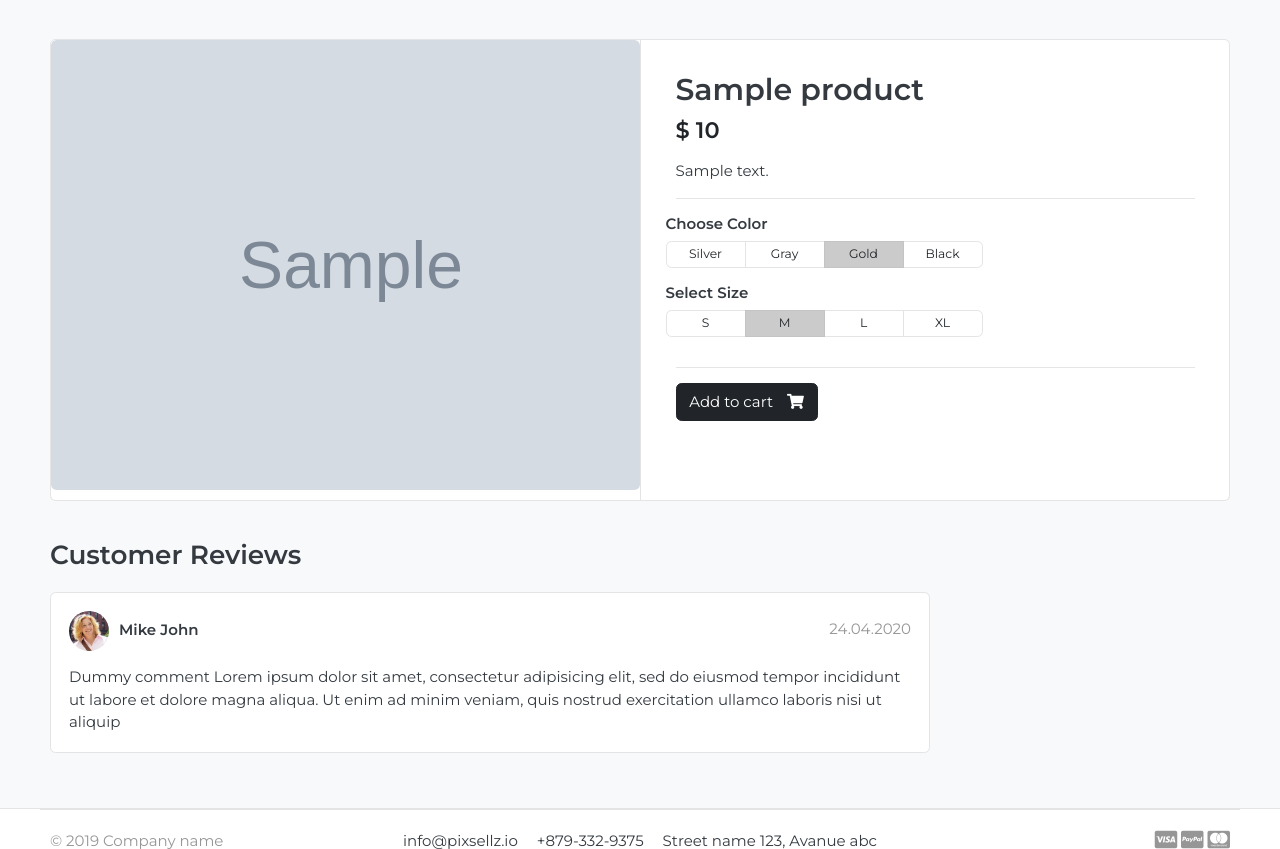
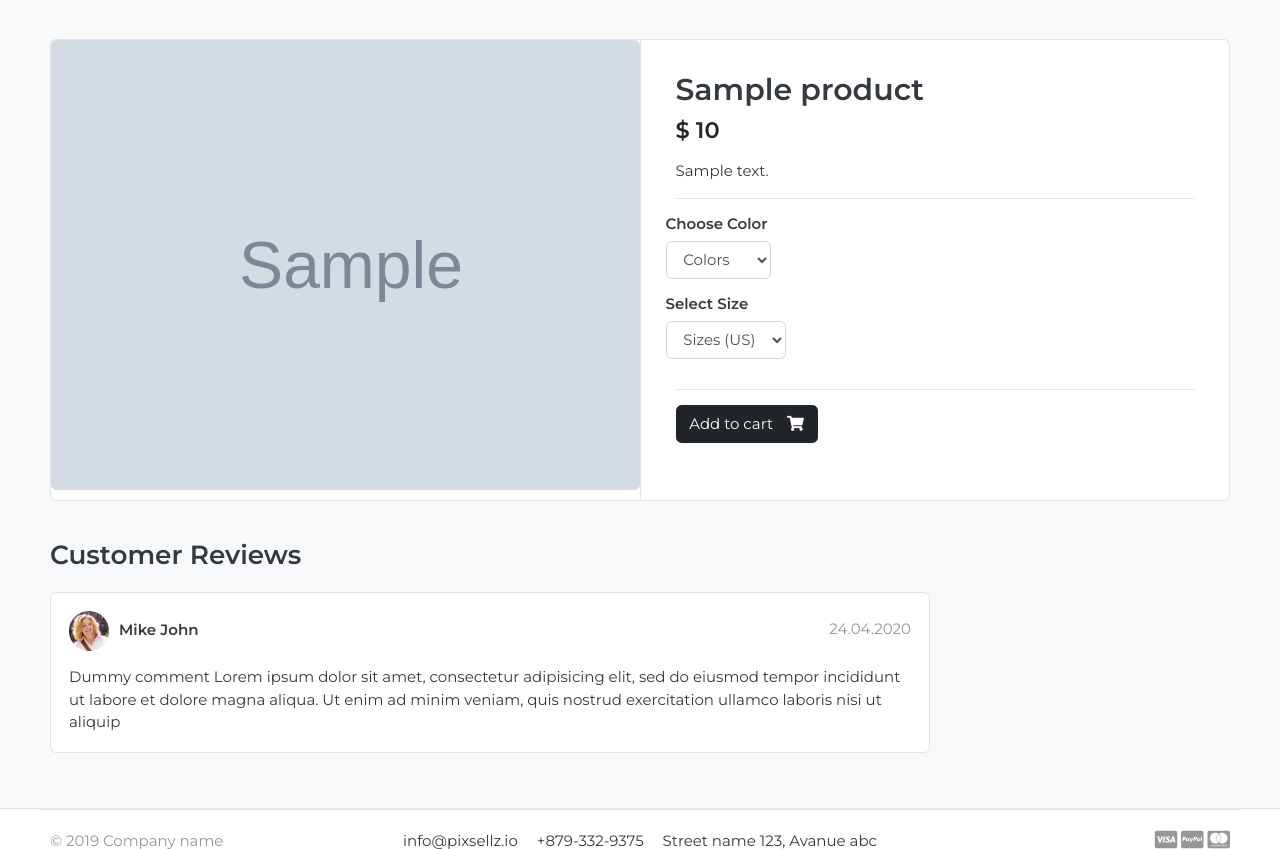
Before and after one commit to kristenjin811/styleX, a Django app: a page that uses templates/store/product_detail.html in a window 1280 px wide. Shown: the part 119-968 px from the top of the page. Run offline with Django 4.2, Linux system fonts and the light colour scheme; tables that the repository leaves empty hold one stand-in row (values such as "Sample post"); grey boxes marked "Sample" are stand-in pictures; some libraries are stand-ins or nearby versions; some web fonts are replaced.

Commit message:
git store and cart functionality

```diff
--- a/carts/models.py
+++ b/carts/models.py
@@ -1,5 +1,5 @@
 from django.db import models
-from store.models import Product
+from store.models import Product, Variation
 
 # Create your models here.
 class Cart(models.Model):
@@ -12,6 +12,7 @@ class Cart(models.Model):
 
 class CartItem(models.Model):
   product = models.ForeignKey(Product, on_delete=models.CASCADE)
+  variations = models.ManyToManyField(Variation, blank=True)
   cart = models.ForeignKey(Cart, on_delete=models.CASCADE)
   quantity = models.IntegerField()
   is_active = models.BooleanField(default=True)
@@ -19,5 +20,5 @@ class CartItem(models.Model):
   def sub_total(self):
     return self.product.price * self.quantity
 
-  def __str__(self):
+  def __unicode__(self):
     return self.product
--- a/carts/urls.py
+++ b/carts/urls.py
@@ -4,6 +4,6 @@ from .views import cart, add_cart, remove_cart, remove_cart_item
 urlpatterns = [
   path('', cart, name='cart'),
   path('add_cart/<int:product_id>/', add_cart, name="add_cart" ),
-  path('remove_cart/<int:product_id>/', remove_cart, name="remove_cart"),
-  path('remove_cart_item/<int:product_id>/', remove_cart_item, name="remove_cart_item"),
+  path('remove_cart/<int:product_id>/<int:cart_item_id>/', remove_cart, name="remove_cart"),
+  path('remove_cart_item/<int:product_id>/<int:cart_item_id>/', remove_cart_item, name="remove_cart_item"),
 ]
--- a/carts/views.py
+++ b/carts/views.py
@@ -1,8 +1,9 @@
 from django.shortcuts import render, redirect, get_object_or_404
 from django.http.response import HttpResponse
-from store.models import Product
+from store.models import Product, Variation
 from .models import Cart, CartItem
 from django.core.exceptions import ObjectDoesNotExist
+
 # Create your views here.
 
 def _cart_id(request):
@@ -14,6 +15,21 @@ def _cart_id(request):
 
 def add_cart(request, product_id):
   product = Product.objects.get(id=product_id) # get the product
+  # get product varations
+  product_variation = []
+  if request.method == 'POST':
+    for item in request.POST:
+      key = item
+      value = request.POST[key]
+
+      try:
+        variation = Variation.objects.get(product=product, variation_category__iexact=key, variation_value__iexact=value)
+        #__iexact means to ignore upper or lower cases in the key
+        product_variation.append(variation)
+      except:
+        pass
+
+  # get cart here
   try: # function start with _ means that these objects are used internally
     cart = Cart.objects.get(cart_id=_cart_id(request)) # get the cart using the cart_id present in the session
   except Cart.DoesNotExist:
@@ -22,36 +38,68 @@ def add_cart(request, product_id):
     )
   cart.save()
 
-  try:
-    cart_item = CartItem.objects.get(product=product, cart=cart)
-    cart_item.quantity += 1
-    cart_item.save()
-  except CartItem.DoesNotExist:
+    # get cart item here
+  is_cart_item_exists = CartItem.objects.filter(product=product, cart=cart).exists()
+  if is_cart_item_exists:
+    cart_item = CartItem.objects.filter(product=product, cart=cart)
+    # existing variations
+    # current variation
+    # item_id -> database
+    ex_var_list = []
+    id = []
+    for item in cart_item:
+      existing_variation = item.variations.all()
+      ex_var_list.append(list(existing_variation)) # convert from queryset to list
+      id.append(item.id)
+
+    print(ex_var_list)
+
+    if product_variation in ex_var_list:
+      # increase cart item quantity
+      index = ex_var_list.index(product_variation)
+      item_id = id[index]
+      item = CartItem.objects.get(product=product, id=item_id)
+      item.quantity += 1
+      item.save()
+    else:
+      # create new cart item
+      item = CartItem.objects.create(product=product, quantity=1, cart=cart)
+      if len(product_variation) > 0:
+        item.variations.clear()
+        item.variations.add(*product_variation)
+      item.save()
+  else:
     cart_item = CartItem.objects.create(
       product = product,
       quantity = 1,
       cart = cart,
     )
+    if len(product_variation) > 0:
+      cart_item.variations.clear()
+      cart_item.variations.add(*product_variation)
     cart_item.save()
   return redirect('cart')
 
 
-def remove_cart(request, product_id):
+def remove_cart(request, product_id, cart_item_id):
   cart = Cart.objects.get(cart_id=_cart_id(request))
   product = get_object_or_404(Product, id=product_id)
-  cart_item = CartItem.objects.get(product=product, cart=cart)
-  if cart_item.quantity > 1:
-    cart_item.quantity -= 1
-    cart_item.save()
-  else:
-    cart_item.delete()
+  try:
+    cart_item = CartItem.objects.get(product=product, cart=cart, id=cart_item_id)
+    if cart_item.quantity > 1:
+      cart_item.quantity -= 1
+      cart_item.save()
+    else:
+      cart_item.delete()
+  except:
+    pass
   return redirect('cart')
 
 
-def remove_cart_item(request, product_id):
+def remove_cart_item(request, product_id, cart_item_id):
   cart = Cart.objects.get(cart_id=_cart_id(request))
   product = get_object_or_404(Product, id=product_id)
-  cart_item = CartItem.objects.get(product=product, cart=cart)
+  cart_item = CartItem.objects.get(product=product, cart=cart, id=cart_item_id)
   cart_item.delete()
   return redirect('cart')
 
--- a/store/models.py
+++ b/store/models.py
@@ -21,3 +21,29 @@ class Product(models.Model):
 
     def __str__(self):
         return self.product_name
+
+
+class VariationManager(models.Manager):
+    def colors(self):
+        return super(VariationManager, self).filter(variation_category='color', is_active=True)
+
+    def sizes(self):
+        return super(VariationManager, self).filter(variation_category='size', is_active=True)
+
+
+variation_category_choice = (
+    ('color', 'color'),
+    ('size', 'size'),
+)
+
+class Variation(models.Model):
+    product = models.ForeignKey(Product, on_delete=models.CASCADE)
+    variation_category = models.CharField(max_length=100, choices=variation_category_choice)
+    variation_value = models.CharField(max_length=100)
+    is_active = models.BooleanField(default=True)
+    created_date = models.DateTimeField(auto_now=True)
+
+    objects = VariationManager()
+
+    def __str__(self):
+        return self.variation_value
--- a/templates/store/product_detail.html
+++ b/templates/store/product_detail.html
@@ -17,6 +17,9 @@
   </article> <!-- gallery-wrap .end// -->
       </aside>
       <main class="col-md-6 border-left">
+
+        <form action="{% url 'add_cart' single_product.id %}" method="POST">
+          {% csrf_token %}
           <article class="content-body">
 
           <h2 class="title">{{ single_product.product_name }}</h2>
@@ -32,54 +35,35 @@
             <div class="row">
               <div class="item-option-select">
                 <h6>Choose Color</h6>
-        <div class="btn-group btn-group-sm btn-group-toggle" data-toggle="buttons">
-          <label class="btn btn-light">
-            <input type="radio" name="radio_color"> Silver
-          </label>
-          <label class="btn btn-light">
-            <input type="radio" name="radio_color" > Gray
-          </label>
-          <label class="btn btn-light active">
-            <input type="radio" name="radio_color checked"> Gold
-          </label>
-          <label class="btn btn-light">
-            <input type="radio" name="radio_color"> Black
-          </label>
+                  <select name="color" class="form-control" required>
+                    <option value="" disabled selected>Colors</option>
+                    {% for i in single_product.variation_set.colors %}
+                    {% comment %} _set will bring all the data in the variation model  {% endcomment %}
+                    <option value="{{ i.variation_value | lower }}">{{ i.variation_value | capfirst }}</option>
+                    {% endfor %}
+                  </select>
               </div>
             </div>
-    </div> <!-- row.// -->
              <div class="row">
               <div class="item-option-select">
                 <h6>Select Size</h6>
-        <div class="btn-group btn-group-sm btn-group-toggle" data-toggle="buttons">
-          <label class="btn btn-light">
-            <input type="radio" name="radio_color"> S
-          </label>
-          <label class="btn btn-light active">
-            <input type="radio" name="radio_color" checked> M
-          </label>
-          <label class="btn btn-light">
-            <input type="radio" name="radio_color"> L
-          </label>
-          <label class="btn btn-light">
-            <input type="radio" name="radio_color"> XL
-          </label>
+                  <select name="size" class="form-control">
+                    <option value="" disabled selected>Sizes (US)</option>
+                    {% for i in single_product.variation_set.sizes %}
+                    {% comment %} _set will bring all the data in the variation model  {% endcomment %}
+                    <option value="{{ i.variation_value | lower }}">{{ i.variation_value | capfirst }}</option>
+                    {% endfor %}
+                  </select>
               </div>
             </div>
-    </div> <!-- row.// -->
             <hr>
             {% if single_product.stock <= 0 %}
               <h5>Out of Stock</h5>
                 {% else %}
-      {% if in_cart  %}
-        <a href="#" class="btn  btn-dark"> <span class="text">Added to cart</span> <i class="fas fa-check"></i>  </a>
-        <a href="{% url "cart" %}" class="btn  btn-dark"> <span class="text">View cart</span> <i class="fas fa-eye"></i>  </a>
-
-        {% else %}
-        <a href="{% url 'add_cart' single_product.id %}" class="btn  btn-dark"> <span class="text">Add to cart</span> <i class="fas fa-shopping-cart"></i>  </a>
-      {% endif %}
+                <button type="submit" class="btn  btn-dark"> <span class="text">Add to cart</span> <i class="fas fa-shopping-cart"></i>  </button>
             {% endif %}
           </article> <!-- product-info-aside .// -->
+        </form>
       </main> <!-- col.// -->
     </div> <!-- row.// -->
   </div> <!-- card.// -->
```
Also changed, not shown: carts/admin.py (+8 -2 lines), store/admin.py (+6 -1 lines), templates/store/cart.html (+16 -4 lines), carts/migrations/0002_cartitem_variations.py (added), store/migrations/0002_variation.py (added). Lines whose indentation alone changed are shown as unchanged.
